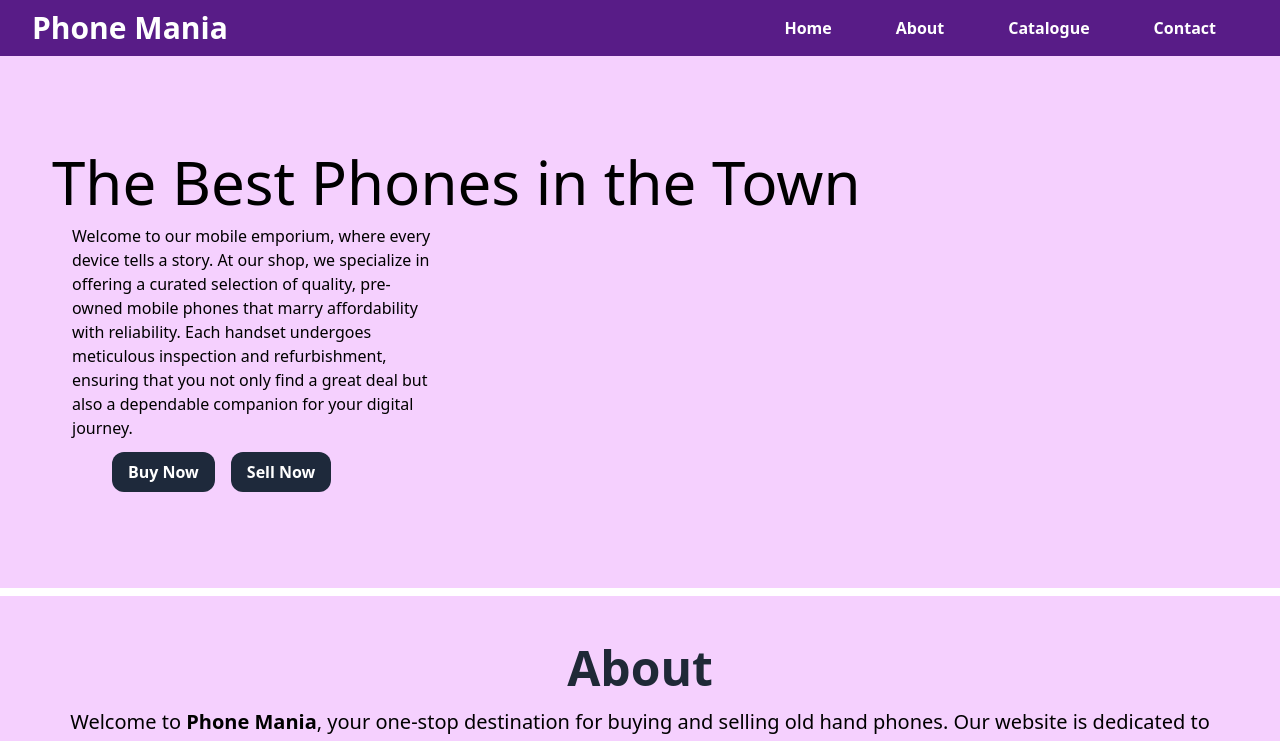
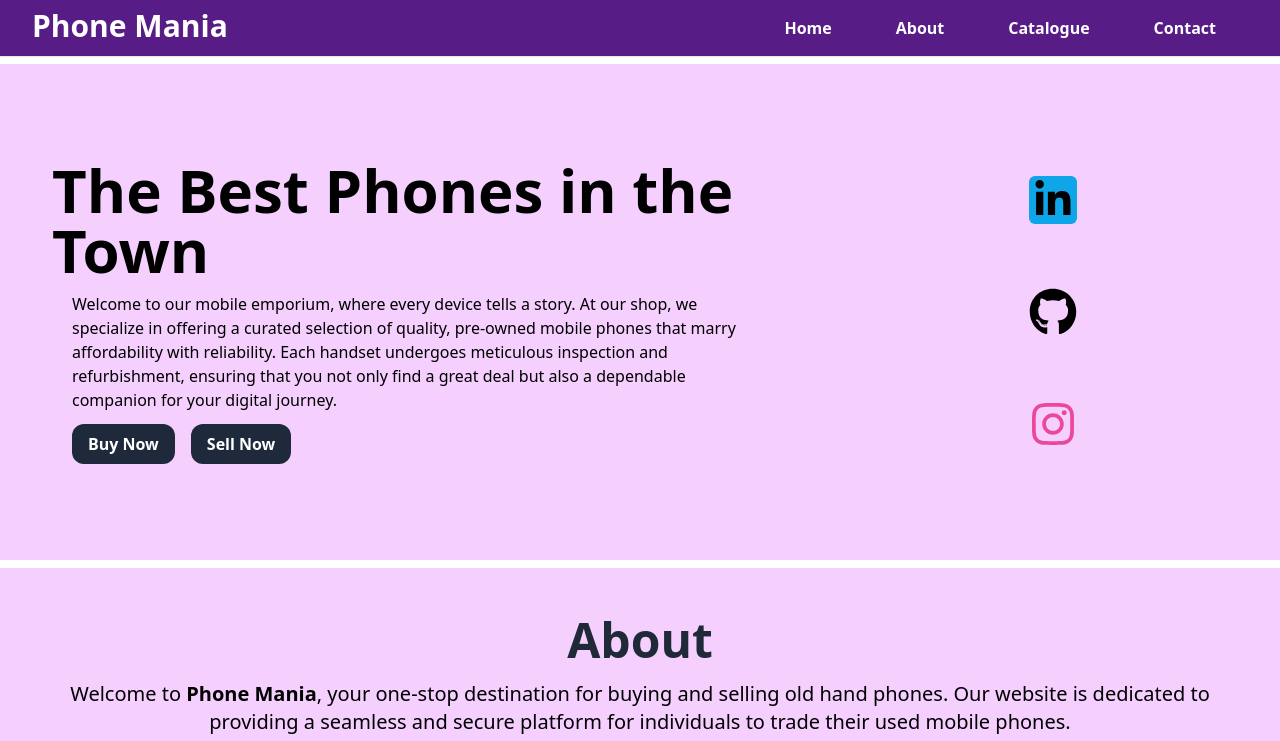
Before and after one commit to Shobhit333Tripathi/Phone_Mania, a plain HTML site: page index.html in a window 1280 px wide. Shown: the top 741 px of the page. Drawn offline with nearby package versions, Linux system fonts and the light colour scheme.

Commit message:
Add files via upload

```diff
--- a/index.html
+++ b/index.html
@@ -12,12 +12,11 @@
     * {
       scroll-behavior: smooth;
     }
-
   </style>
 </head>
 
 <body>
-  <nav class="bg-purple-900 text-white flex justify-between items-center z-50 sticky top-0 px-4 md:px-8 py-2">
+  <nav class="bg-purple-900 text-white flex md:justify-between justify-center z-50 sticky top-0 px-4 md:px-8 py-2">
     <span class="text-3xl font-extrabold">Phone Mania</span>
     <div class="md:hidden flex items-center">
       <button id="menu-button" class="text-2xl">
@@ -41,14 +40,16 @@
     });
   </script>
 </body>
-
- <main class="bg-fuchsia-200 flex flex-col md:flex-col justify-around p-4">
+<hr class="h-2">
+<main class="bg-fuchsia-200 flex flex-col justify-around p-4">
   <div id="home" class="main bg-fuchsia-200 py-10 md:py-20 md:w-full">
-    <div class="text-3xl md:text-6xl pl-4 md:pl-9">The Best Phones in the Town</div>
-    <p class="pl-4 md:pl-14 py-3 w-full md:w-1/3">
+    <div class="flex flex-col md:flex-row justify-between w-full">
+      <div class="flex flex-col w-full md:w-2/3">
+        <div class="text-2xl font-bold md:font-extrabold md:text-6xl pl-4 md:pl-9">The Best Phones in the Town</div>
+        <p class="pl-4 md:pl-14 py-3 w-full md:w-11/12">
           Welcome to our mobile emporium, where every device tells a story. At our shop, we specialize in offering a curated selection of quality, pre-owned mobile phones that marry affordability with reliability. Each handset undergoes meticulous inspection and refurbishment, ensuring that you not only find a great deal but also a dependable companion for your digital journey.
         </p>
-    <div class="button flex flex-col md:flex-row pl-4 md:pl-24 space-y-4 md:space-y-0 md:space-x-4">
+        <div class="button flex flex-col md:flex-row pl-4 md:pl-14 space-y-4 md:space-y-0 md:space-x-4">
           <button class="bg-slate-800 text-white rounded-xl hover:bg-white hover:text-black font-bold hover:border-2 hover:border-purple-950 px-4 py-2 mt-6 md:mt-0">
             <a href="https://media.tenor.com/8W99qKjU2FEAAAAM/hampe-to-hai-no.gif" target="_blank">Buy Now</a>
           </button>
@@ -57,6 +58,37 @@
           </button>
         </div>
       </div>
+      <div class="links flex flex-col items-center pt-10 md:pt-0 mx-4 md:my-4 md:justify-between justify-center space-y-4 md:w-1/3 ">
+        <a href="https://www.linkedin.com/in/shobhit-tripathi-a7198a266/overlay/about-this-profile/" class="mr-4">
+          <img src="./linkedin-in-brands-solid.svg" class="h-12 w-12 ml-8 hover:bg-white p-1 rounded-md bg-sky-500"  alt="">
+        </a>
+        <a href="https://github.com/Shobhit333Tripathi" class="relative">
+          <svg stroke="currentColor" fill="currentColor" stroke-width="0" viewBox="0 0 496 512" class="w-12 h-12 ml-4 hover:text-white hover:scale-110 transition-all" height="1em" width="1em" xmlns="http://www.w3.org/2000/svg">
+            <path
+          d="M165.9 397.4c0 2-2.3 3.6-5.2 3.6-3.3.3-5.6-1.3-5.6-3.6 0-2 2.3-3.6 5.2-3.6 3-.3 5.6 1.3 5.6 3.6zm-31.1-4.5c-.7 2 1.3 4.3 4.3 4.9 2.6 1 5.6 0 6.2-2s-1.3-4.3-4.3-5.2c-2.6-.7-5.5.3-6.2 2.3zm44.2-1.7c-2.9.7-4.9 2.6-4.6 4.9.3 2 2.9 3.3 5.9 2.6 2.9-.7 4.9-2.6 4.6-4.6-.3-1.9-3-3.2-5.9-2.9zM244.8 8C106.1 8 0 113.3 0 252c0 110.9 69.8 205.8 169.5 239.2 12.8 2.3 17.3-5.6 17.3-12.1 0-6.2-.3-40.4-.3-61.4 0 0-70 15-84.7-29.8 0 0-11.4-29.1-27.8-36.6 0 0-22.9-15.7 1.6-15.4 0 0 24.9 2 38.6 25.8 21.9 38.6 58.6 27.5 72.9 20.9 2.3-16 8.8-27.1 16-33.7-55.9-6.2-112.3-14.3-112.3-110.5 0-27.5 7.6-41.3 23.6-58.9-2.6-6.5-11.1-33.3 2.6-67.9 20.9-6.5 69 27 69 27 20-5.6 41.5-8.5 62.8-8.5s42.8 2.9 62.8 8.5c0 0 48.1-33.6 69-27 13.7 34.7 5.2 61.4 2.6 67.9 16 17.7 25.8 31.5 25.8 58.9 0 96.5-58.9 104.2-114.8 110.5 9.2 7.9 17 22.9 17 46.4 0 33.7-.3 75.4-.3 83.6 0 6.5 4.6 14.4 17.3 12.1C428.2 457.8 496 362.9 496 252 496 113.3 383.5 8 244.8 8zM97.2 352.9c-1.3 1-1 3.3.7 5.2 1.6 1.6 3.9 2.3 5.2 1 1.3-1 1-3.3-.7-5.2-1.6-1.6-3.9-2.3-5.2-1zm-10.8-8.1c-.7 1.3.3 2.9 2.3 3.9 1.6 1 3.6.7 4.3-.7.7-1.3-.3-2.9-2.3-3.9-2-.6-3.6-.3-4.3.7zm32.4 35.6c-1.6 1.3-1 4.3 1.3 6.2 2.3 2.3 5.2 2.6 6.5 1 1.3-1.3.7-4.3-1.3-6.2-2.2-2.3-5.2-2.6-6.5-1zm-11.4-14.7c-1.6 1-1.6 3.6 0 5.9 1.6 2.3 4.3 3.3 5.6 2.3 1.6-1.3 1.6-3.9 0-6.2-1.4-2.3-4-3.3-5.6-2z"
+        ></path></svg
+    ></a>
+    <a
+      href="https://www.instagram.com/shobhi18t_tripathi/"
+      class="relative"
+      ><svg
+        stroke="currentColor"
+        fill="currentColor"
+        stroke-width="0"
+        viewBox="0 0 448 512"
+        class="w-12 h-12 ml-4 hover:text-white text-pink-500 hover:scale-110 transition-all"
+        height="1em"
+        width="1em"
+        xmlns="http://www.w3.org/2000/svg"
+      >
+        <path
+          d="M224.1 141c-63.6 0-114.9 51.3-114.9 114.9s51.3 114.9 114.9 114.9S339 319.5 339 255.9 287.7 141 224.1 141zm0 189.6c-41.1 0-74.7-33.5-74.7-74.7s33.5-74.7 74.7-74.7 74.7 33.5 74.7 74.7-33.6 74.7-74.7 74.7zm146.4-194.3c0 14.9-12 26.8-26.8 26.8-14.9 0-26.8-12-26.8-26.8s12-26.8 26.8-26.8 26.8 12 26.8 26.8zm76.1 27.2c-1.7-35.9-9.9-67.7-36.2-93.9-26.2-26.2-58-34.4-93.9-36.2-37-2.1-147.9-2.1-184.9 0-35.8 1.7-67.6 9.9-93.9 36.1s-34.4 58-36.2 93.9c-2.1 37-2.1 147.9 0 184.9 1.7 35.9 9.9 67.7 36.2 93.9s58 34.4 93.9 36.2c37 2.1 147.9 2.1 184.9 0 35.9-1.7 67.7-9.9 93.9-36.2 26.2-26.2 34.4-58 36.2-93.9 2.1-37 2.1-147.8 0-184.8zM398.8 388c-7.8 19.6-22.9 34.7-42.6 42.6-29.5 11.7-99.5 9-132.1 9s-102.7 2.6-132.1-9c-19.6-7.8-34.7-22.9-42.6-42.6-11.7-29.5-9-99.5-9-132.1s-2.6-102.7 9-132.1c7.8-19.6 22.9-34.7 42.6-42.6 29.5-11.7 99.5-9 132.1-9s102.7-2.6 132.1 9c19.6 7.8 34.7 22.9 42.6 42.6 11.7 29.5 9 99.5 9 132.1s2.7 102.7-9 132.1z"
+        ></path></svg
+    ></a>
+  </div>
+</div>
+  </div>
+
 </main>
 
    <!-- about Section-->
```
Also changed, not shown: output.css. Lines whose indentation alone changed are shown as unchanged.
